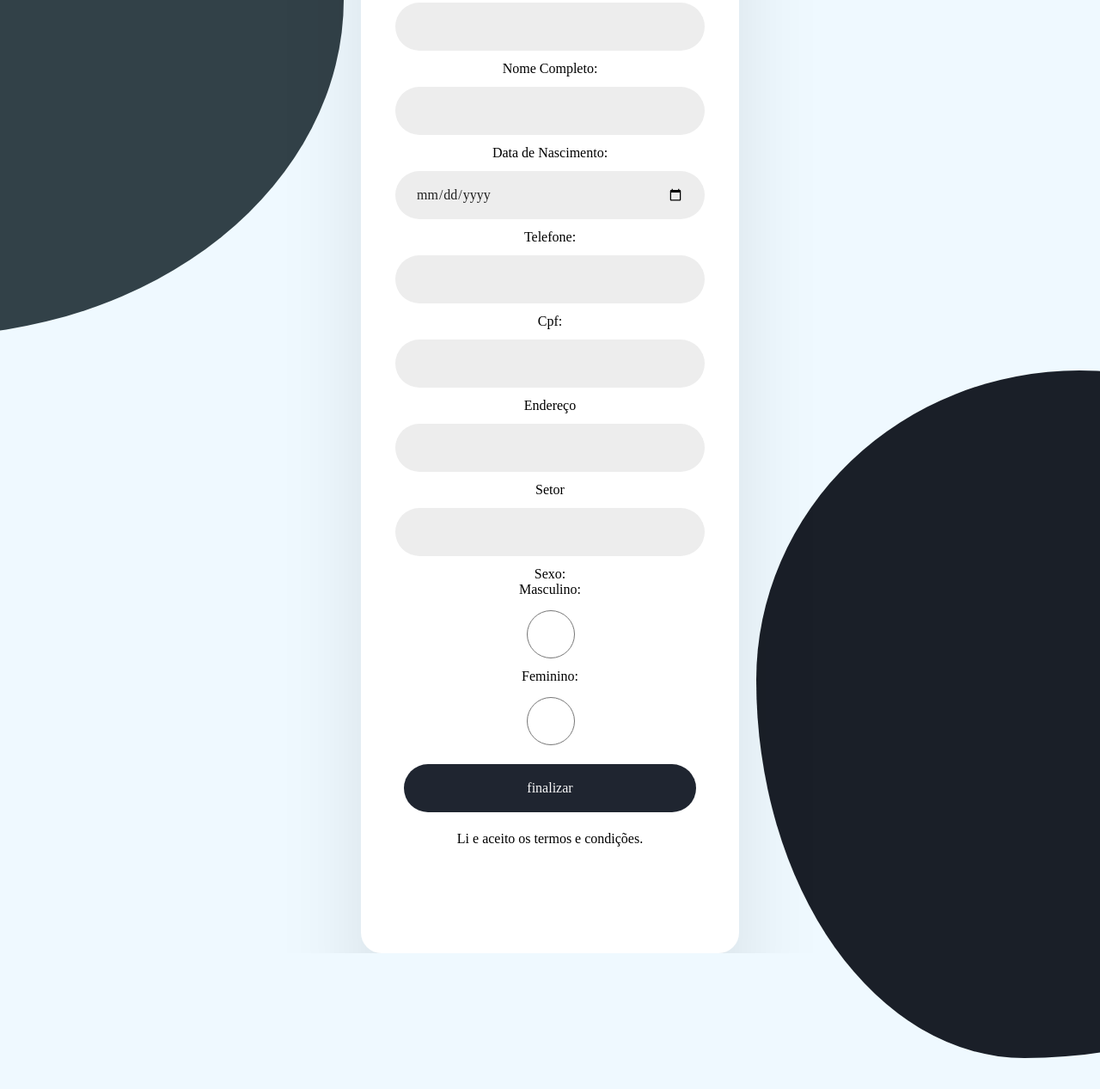
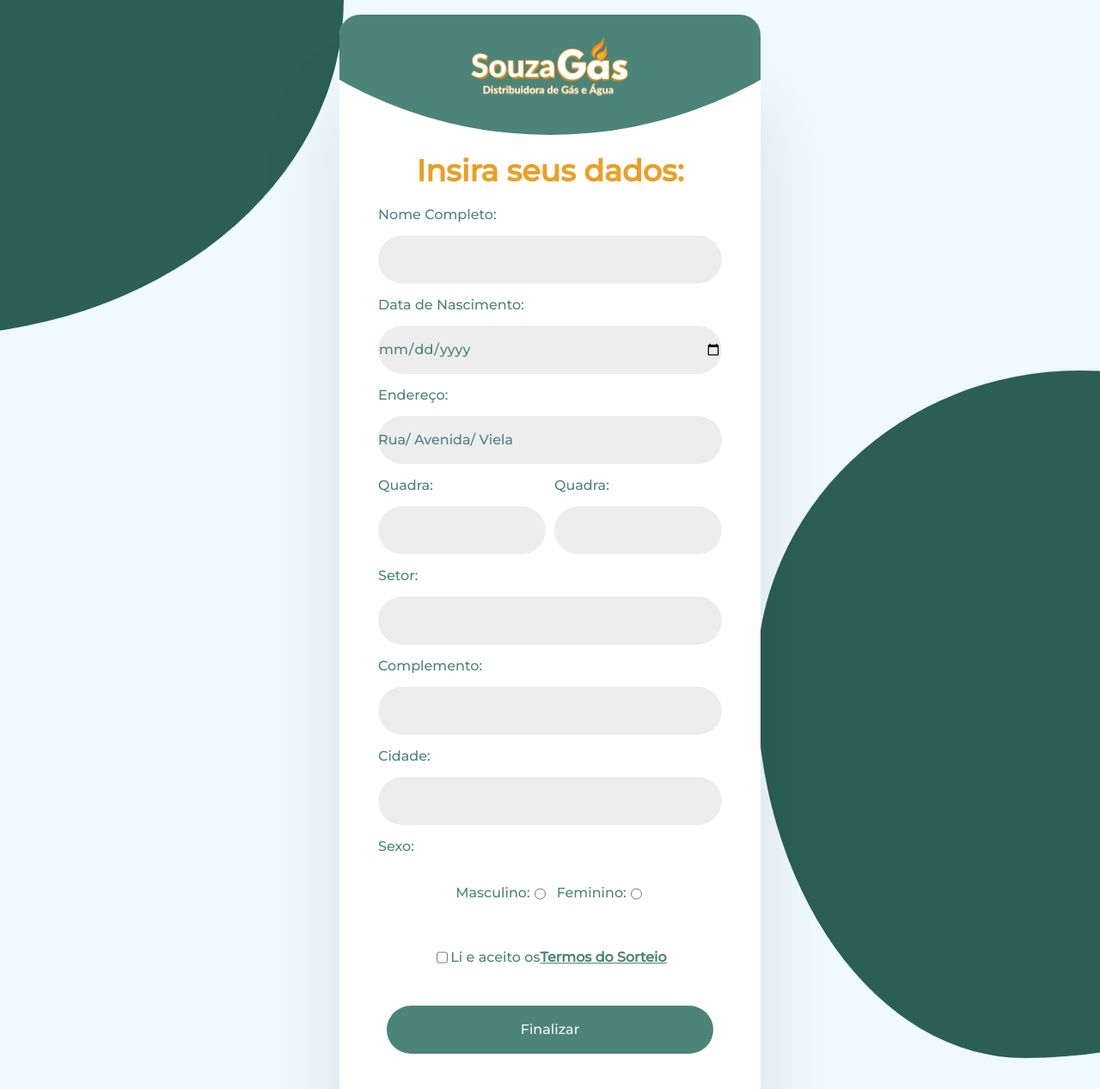
Before and after one commit to igoreis02/projeto-disBancoDeDados, a plain HTML site: page cadastro.html in a window 1280 px wide. Shown: the part 9-1276 px from the top of the page at 86% size. Before the commit the page ends 1118 px from the top, so only its background shows below. Drawn offline with Linux system fonts and the light colour scheme.

Commit message:
adicionei o css, paginas novas

```diff
--- a/cadastro.html
+++ b/cadastro.html
@@ -10,29 +10,39 @@
     <div class="background"></div>
     <div class="card">
         <img class="logo" src="imagens/logo.png" alt="Logo"/>
-        <h2>Cadastre-se</h2>
+        <h2>Insira seus dados:</h2>
         <form class="form">
 
-            <input class="titulo">Nome Completo:</span><input type="text" />
+            <span class="titulo">Nome Completo:</span><input type="text"  id="nome"/>
+            <span class="titulo">Data de Nascimento:</span><input type="date" id="dt_Nascimento" >
+            <span class="titulo">Endereço:</span><input type="text" id="endereco" placeholder="Rua/ Avenida/ Viela"/>
+            <div class="conteiner-quadra-lote">
+            <div class="form qd-lt">
+                <span class="titulo">Quadra:</span><input type="text" id="quadra">
+            </div>
+            <div class="form qd-lt">
+                <span class="titulo">Quadra:</span><input type="text" id="lote">
+            </div>
+            </div>
+            <span class="titulo">Setor:</span><input type="text"/ id="setor">
+            <span class="titulo">Complemento:</span><input type="text" id="complemento">
+            <span class="titulo">Cidade:</span><input type="text" id="cidade" >
+            <span class="titulo">Sexo:<br></span>
+            <div class="conteiner-quadra-lote">
 
-            <!- parte de dados de cadastro do cliente--!>
+            <div class="masculino_feminino">
+                Masculino: <input type="radio" name="sexo" id="masculino">
+            </div>
+            <div class="masculino_feminino">
+                Feminino: <input type="radio" name="sexo" id="feminino">
+            </div>
+            </div>
+            <div class="checkbox">
+                <input type="checkbox" name="" id="privacidade" class="check">Li e aceito os <a href="termosDoSorteio.html" class="link" target="_blank">
+                     Termos do Sorteio</a>
+                </div>
+            <button type="submit">Finalizar</button>
 
-            <span class="titulo">Nome Completo:</span><input type="text" />
-            <span class="titulo">Data de Nascimento:</span><input type="date" >
-            <span class="titulo">Telefone:</span><input type="tel" >
-            <span class="titulo">Cpf:</span><input type="number">
-            <span class="titulo">Endereço</span><input type="text"/>
-            <span class="titulo">Setor</span><input type="text"/>
-
-
-
-            Sexo:<br>
-            Masculino: <input type="radio" name="sexo" id="masculino">
-            Feminino: <input type="radio" name="sexo" id="feminino">
-
-
-            <button type="submit">finalizar</button>
-            Li e aceito os termos e condições.
         </form>
     </div>
 </body>
--- a/style.css
+++ b/style.css
@@ -1,12 +1,21 @@
+@import url('https://fonts.googleapis.com/css2?family=Montserrat:ital,wght@0,500;1,500&display=swap');
+
+:root{
+    --font-family:"Montserrat", sans-serif;
+    --cor-principal: #4c8479;
+    --cor-secundaria: #2b5f56;
+    --cor-titulo:#eb9f25;
+}
+
 body{
     display: grid;
     place-items: center;
-    gap: 50px;
+    gap: 30px;
     margin: 0;
-    height: 100vh;
+    height: 20%;
     padding: 0 32px;
     background: #eff9ff;
-    font-family: 'Poppins';
+    font-family: var(--font-family);
 }
 
 @media(width >= 500px){
@@ -27,20 +36,21 @@ body{
     border-radius:
     47% 53% 61% 39% /
     45% 51% 49% 55%;
-    background: #324148;
+    background: var(--cor-secundaria);
 }
 
 .card{
     overflow: hidden;
     position: relative;
     z-index: 3;
-    margin: 20% 29px;
-    padding: 150px 40px 80px ;
+    margin:2% 22px;
+    padding: 140px 65px 50px ;
     border-radius: 24px;
     background: #ffffff;
     text-align: center;
     box-shadow: 0 100px 100px
                 rgb(0 0 0 / 10%);
+    color: var(--cor-principal);
 }
 
 .card::before{
@@ -48,11 +58,11 @@ body{
     position: absolute;
     top: -880px;
     left: 50%;
-    translate: -50% 0;
+    translate: -50% 20px;
     width: 1000px;
     height: 1000px;
     border-radius: 50%;
-    background: #1f2530;
+    background: var(--cor-principal);
 }
 
 .background::after{
@@ -63,51 +73,79 @@ body{
     width: inherit;
     height: inherit;
     border-radius: inherit;
-    background: #1a1f28;
+    background: var(--cor-secundaria);
 }
 .card.logo{
     position: absolute;
-    top: 30px;
     left: 50%;
     translate: -50% 0;
     width: 64px;
     height: 64px;
 }
-img{
+.logo{
     width: 40%;
+    position: absolute;
+    top: 15px;
+    left: 50%;
+    translate: -50% 0;
+
 }
 
-.titulo-1{
-    padding: 20px 0 0 0;
-    margin: 0;
+.imagem{
+    width: 35%;
 }
+
 
 .titulo-2{
     padding: 0;
 }
 
+
 .checkbox{
     display: flex;
     align-items: center;
+    justify-content: center;
+    color: var(--cor-principal);
 }
 
 .check{
-    width: 1em;
+    height: 0px;
+
+}
+
+button{
+    color: var(--cor-principal);
 }
 
 
 
 .card > h2{
-    font-size: 22px;
-    font-weight: 400;
-    margin: 0 0 38px;
-    color: black;
+    font-size: 35px;
+    font-weight: 800;
+    margin: 20px 0 20px;
+    color: var(--cor-titulo);
 }
 
 .form{
-    margin: 0 0 44px;
+    margin: 0 0 0px;
     display: grid;
-    gap: 12px;
+    gap: 15px;
+    justify-content: center;
+}
+.conteiner-quadra-lote {
+    display: flex;
+    justify-content: center;
+    align-items: center;
+    gap: 10px;
+}
+
+.masculino_feminino{
+    display: flex;
+    align-items: center;
+
+}
+.titulo{
+    text-align: left;
 }
 
 .form
@@ -115,23 +153,54 @@ img{
     height: 56px;
     border-radius: 28px;
     font-size: 16px;
-    font-family: inherit;
+    font-family: var(--font-family);
 }
 
-.form > input{
+.form > input {
     border: 0;
-    padding: 0 24px;
-    color: #222222;
+    padding: 0 ;
+    color: var(--cor-principal);
     background: #ededed;
 }
 .form > input::placeholder{
-    color: rgb(0 0 0 / 28%);
+    color: var(--cor-principal);
 }
 
+.form > h1{
+    margin: 0.6em 0 0 ;
+}
+
+.form > p{
+    display: flex;
+    margin: 0;
+    justify-content: center;
+    font-size: 15px;
+}
+.paragrafo{
+    font-size: 15px;
+    margin: 0;
+    font-weight: 800;
+}
+.sorteio{
+    width: 55%;
+    margin: 0 25%;
+    gap: 9px;
+}
+.confirmacao_numero{
+    display: grid;
+    margin: 20px;
+    font-weight: 800;
+}
+.numeroSorteado{
+    color: var(--cor-titulo);
+}
+.botao_Voltar{
+    width: 25px;
+}
 .form > button{
     border: 0;
     color: #f9f9f9;
-    background: #1f2530;
+    background: var(--cor-principal);
     display: grid;
     place-items: center;
     font-weight: 500;
@@ -143,10 +212,14 @@ button{
     font-size: 16px;
     font-family: inherit;
     color: #f9f9f9;
-    background: #226ce7;
+    background:var(--cor-principal);
     border: 0;
     margin: 10px;
     cursor: pointer;
+}
+
+.botao{
+    margin: 40px 0;
 }
 
 .card > footer{
@@ -157,3 +230,12 @@ button{
 .card > footer > a{
 
 }
+
+a:link{
+    color: var(--cor-principal);
+    font-weight: 600;
+}
+a:visited{
+    color: var(--cor-principal);
+     font-weight: 600;
+}
```
Also changed, not shown: index.html (+9 -10 lines), sorteado.html (added, +31 -0 lines), sorteio.html (added, +30 -0 lines), imagens/boneco.png (added), imagens/botao_volta.png (added), imagens/logo.png (added).
